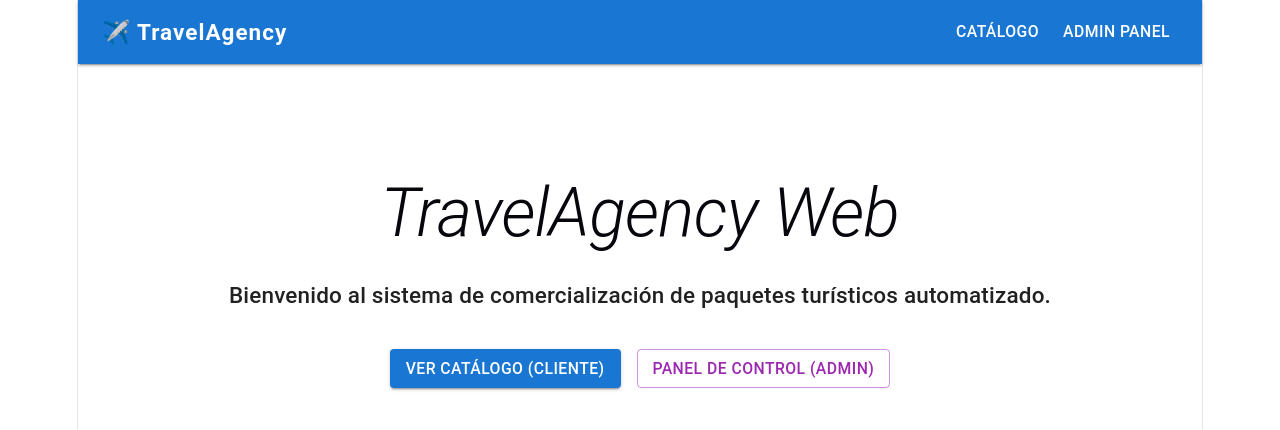
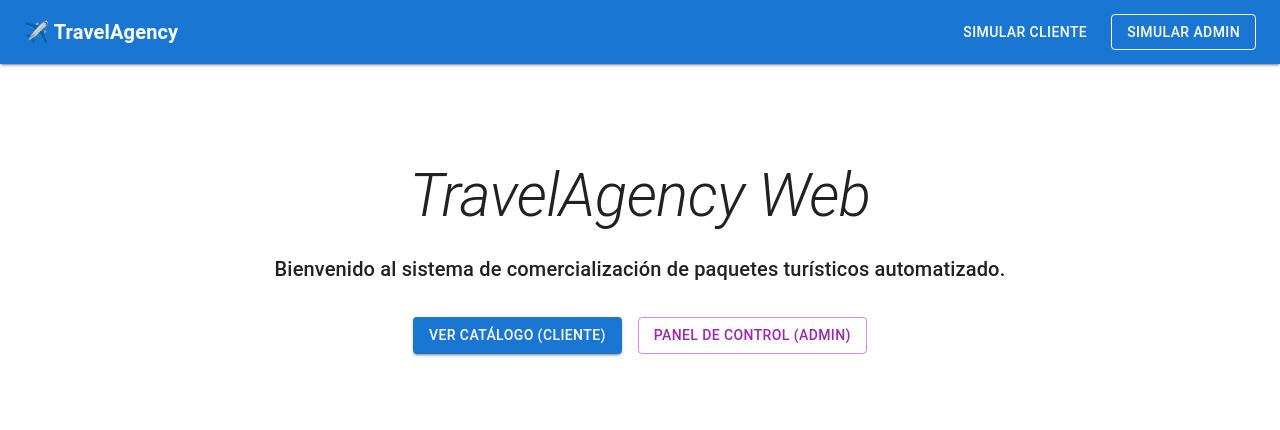
Before and after one commit to Franco-Montenegro/TravelAgency_Frontend_Universidad, a React (Vite) app: page / in a window 1280 px wide. Shown: the top 430 px of the page. Built offline with nearby package versions, Linux system fonts and the light colour scheme.

Commit message:
Feat: Mock user for client and admin

```diff
--- a/src/components/Navbar.tsx
+++ b/src/components/Navbar.tsx
@@ -1,30 +1,62 @@
-// src/components/Navbar.tsx
-import { AppBar, Toolbar, Typography, Button, Stack } from '@mui/material';
+import { AppBar, Toolbar, Typography, Button, Stack, Chip } from '@mui/material';
 import { useNavigate } from 'react-router-dom';
+import { useAuth } from '../context/AuthContext';
 
 export default function Navbar() {
   const navigate = useNavigate();
+  const { isAuthenticated, userRole, userEmail, loginAs, logout } = useAuth();
+
+  const handleLogout = () => {
+    logout();
+    navigate('/');
+  };
 
   return (
     <AppBar position="static" color="primary" elevation={2}>
       <Toolbar sx={{ justifyContent: 'space-between' }}>
-        {/* Logo o Nombre de la Agencia clickeable hacia el Home */}
         <Typography
           variant="h6"
           component="div"
-          sx={{ cursor: 'pointer', fontWeight: 'bold', letterSpacing: 1 }}
+          sx={{ cursor: 'pointer', fontWeight: 'bold' }}
           onClick={() => navigate('/')}
         >
           ✈️ TravelAgency
         </Typography>
 
-        <Stack direction="row" spacing={1}>
-          <Button color="inherit" onClick={() => navigate('/packages')}>
-            Catálogo
-          </Button>
-          <Button color="inherit" onClick={() => navigate('/admin/packages')}>
-            Admin Panel
-          </Button>
+        <Stack direction="row" spacing={2} sx={{ alignItems: 'center' }}>
+          {/* Si está autenticado, mostramos los accesos según su rol */}
+          {isAuthenticated ? (
+            <>
+              <Chip
+                label={`${userRole}: ${userEmail}`}
+                color="secondary"
+                variant="outlined"
+                sx={{ color: '#fff', borderColor: '#fff' }}
+              />
+
+              {userRole === 'CLIENT' && (
+                <Button color="inherit" onClick={() => navigate('/packages')}>Catálogo</Button>
+              )}
+
+              {userRole === 'ADMIN' && (
+                <Button color="inherit" onClick={() => navigate('/admin/packages')}>Admin Panel</Button>
+              )}
+
+              <Button variant="contained" color="error" size="small" onClick={handleLogout}>
+                Salir
+              </Button>
+            </>
+          ) : (
+
+            <>
+              <Button color="inherit" onClick={() => loginAs('CLIENT')}>
+                Simular Cliente
+              </Button>
+              <Button variant="outlined" color="inherit" onClick={() => loginAs('ADMIN')}>
+                Simular Admin
+              </Button>
+            </>
+          )}
         </Stack>
       </Toolbar>
     </AppBar>
--- /dev/null
+++ b/src/context/AuthContext.tsx
@@ -0,0 +1,51 @@
+import { createContext, useContext, useState } from 'react';
+import type { ReactNode } from 'react';
+
+export type UserRole = 'CLIENT' | 'ADMIN' | null;
+
+interface AuthContextType {
+  isAuthenticated: boolean;
+  userRole: UserRole;
+  userEmail: string | null;
+  loginAs: (role: UserRole) => void;
+  logout: () => void;
+}
+
+const AuthContext = createContext<AuthContextType | undefined>(undefined);
+
+export function AuthProvider({ children }: { children: ReactNode }) {
+  const [role, setRole] = useState<UserRole>(null);
+  const [email, setEmail] = useState<string | null>(null);
+
+  const loginAs = (selectedRole: UserRole) => {
+    setRole(selectedRole);
+    setEmail(selectedRole ? `test-${selectedRole.toLowerCase()}@usach.cl` : null);
+    console.log(`[Mingeso-Auth] Modo simulado activo: ${selectedRole}`);
+  };
+
+  const logout = () => {
+    setRole(null);
+    setEmail(null);
+    console.log('[Mingeso-Auth] Sesión simulada finalizada');
+  };
+
+  return (
+    <AuthContext.Provider value={{
+      isAuthenticated: role !== null,
+      userRole: role,
+      userEmail: email,
+      loginAs,
+      logout
+    }}>
+      {children}
+    </AuthContext.Provider>
+  );
+}
+
+export function useAuth() {
+  const context = useContext(AuthContext);
+  if (!context) {
+    throw new Error('useAuth debe ser utilizado dentro de un AuthProvider');
+  }
+  return context;
+}
--- a/src/index.css
+++ b/src/index.css
@@ -1,111 +1,14 @@
+
 :root {
-  --text: #6b6375;
-  --text-h: #08060d;
-  --bg: #fff;
-  --border: #e5e4e7;
-  --code-bg: #f4f3ec;
-  --accent: #aa3bff;
-  --accent-bg: rgba(170, 59, 255, 0.1);
-  --accent-border: rgba(170, 59, 255, 0.5);
-  --social-bg: rgba(244, 243, 236, 0.5);
-  --shadow:
-    rgba(0, 0, 0, 0.1) 0 10px 15px -3px, rgba(0, 0, 0, 0.05) 0 4px 6px -2px;
-
-  --sans: system-ui, 'Segoe UI', Roboto, sans-serif;
-  --heading: system-ui, 'Segoe UI', Roboto, sans-serif;
-  --mono: ui-monospace, Consolas, monospace;
-
-  font: 18px/145% var(--sans);
-  letter-spacing: 0.18px;
-  color-scheme: light dark;
-  color: var(--text);
-  background: var(--bg);
-  font-synthesis: none;
-  text-rendering: optimizeLegibility;
-  -webkit-font-smoothing: antialiased;
-  -moz-osx-font-smoothing: grayscale;
-
-  @media (max-width: 1024px) {
-    font-size: 16px;
-  }
-}
-
-@media (prefers-color-scheme: dark) {
-  :root {
-    --text: #9ca3af;
-    --text-h: #f3f4f6;
-    --bg: #16171d;
-    --border: #2e303a;
-    --code-bg: #1f2028;
-    --accent: #c084fc;
-    --accent-bg: rgba(192, 132, 252, 0.15);
-    --accent-border: rgba(192, 132, 252, 0.5);
-    --social-bg: rgba(47, 48, 58, 0.5);
-    --shadow:
-      rgba(0, 0, 0, 0.4) 0 10px 15px -3px, rgba(0, 0, 0, 0.25) 0 4px 6px -2px;
-  }
-
-  #social .button-icon {
-    filter: invert(1) brightness(2);
-  }
-}
-
-#root {
-  width: 1126px;
-  max-width: 100%;
-  margin: 0 auto;
-  text-align: center;
-  border-inline: 1px solid var(--border);
-  min-height: 100svh;
-  display: flex;
-  flex-direction: column;
-  box-sizing: border-box;
+  font-family: Roboto, Helvetica, Arial, sans-serif;
+  line-height: 1.5;
+  font-weight: 400;
 }
 
 body {
   margin: 0;
+  padding: 0;
+  width: 100%;
+  min-height: 100vh;
+  background-color: #f5f5f5;
 }
-
-h1,
-h2 {
-  font-family: var(--heading);
-  font-weight: 500;
-  color: var(--text-h);
-}
-
-h1 {
-  font-size: 56px;
-  letter-spacing: -1.68px;
-  margin: 32px 0;
-  @media (max-width: 1024px) {
-    font-size: 36px;
-    margin: 20px 0;
-  }
-}
-h2 {
-  font-size: 24px;
-  line-height: 118%;
-  letter-spacing: -0.24px;
-  margin: 0 0 8px;
-  @media (max-width: 1024px) {
-    font-size: 20px;
-  }
-}
-p {
-  margin: 0;
-}
-
-code,
-.counter {
-  font-family: var(--mono);
-  display: inline-flex;
-  border-radius: 4px;
-  color: var(--text-h);
-}
-
-code {
-  font-size: 15px;
-  line-height: 135%;
-  padding: 4px 8px;
-  background: var(--code-bg);
-}
```
Also changed, not shown: src/App.css (deleted, +0 -184 lines), src/App.tsx (+5 -2 lines), src/services/userService.ts (added, +19 -0 lines).
